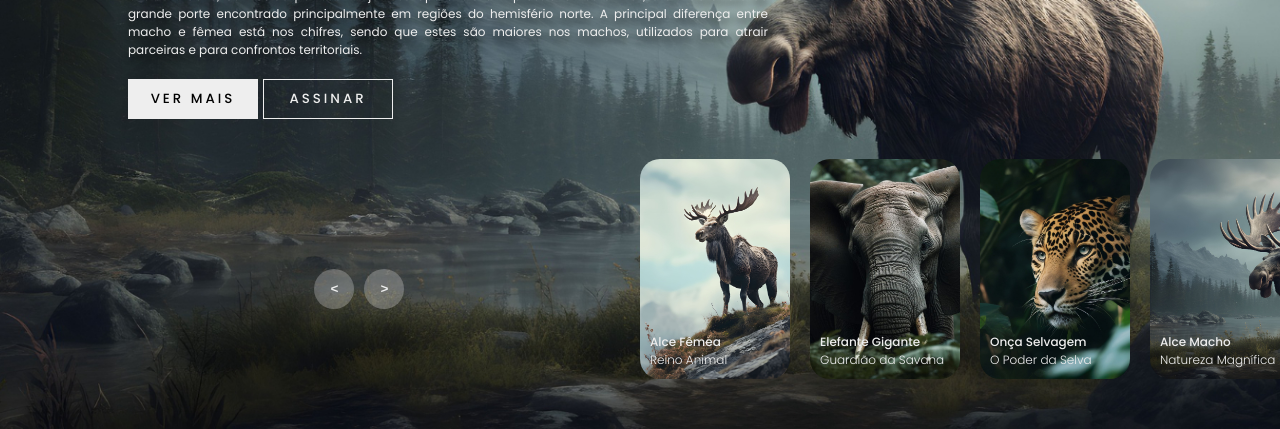
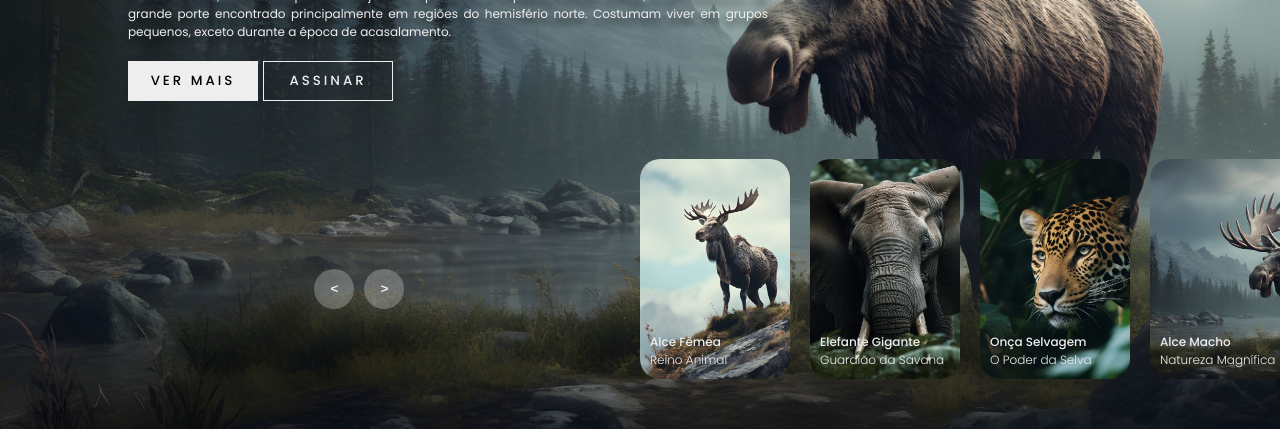
Before and after one commit to charlesbrcosta/CarouselImagensInterativo, a plain HTML site: page index.html in a window 1280 px wide. Shown: the part 371-800 px from the top of the page. Drawn offline with Linux system fonts and the light colour scheme.

Commit message:
ajuste no textos da descrição dos conteudos

```diff
--- a/index.html
+++ b/index.html
@@ -30,7 +30,7 @@
                     <div class="title">Mundo Animal</div>
                     <div class="topic">VIDA DOS ALCES</div>
                     <div class="des">
-                        O alce macho, conhecido por sua majestosa aparência e impressionantes chifres, é um herbívoro de grande porte encontrado principalmente em regiões do hemisfério norte. A principal diferença entre macho e fêmea está nos chifres, sendo que estes são maiores nos machos, utilizados para atrair parceiras e para confrontos territoriais.
+                        O alce macho, conhecido por sua majestosa aparência e impressionantes chifres, é um herbívoro de grande porte encontrado principalmente em regiões do hemisfério norte. Costumam viver em grupos pequenos, exceto durante a época de acasalamento.
                     </div>
                     <div class="buttons">
                         <button>VER MAIS</button>
@@ -45,7 +45,7 @@
                     <div class="title">Mundo Animal</div>
                     <div class="topic">VIDA DOS ALCES</div>
                     <div class="des">
-                        A alce fêmea, também conhecida como alce vaca, é um membro elegante e grácil da família dos cervídeos. Assim como o macho, é herbívora, alimentando-se de folhas, brotos e plantas aquáticas. Não são carnívoras. Costumam viver em grupos familiares, sendo lideradas por uma fêmea mais velha.
+                        A alce fêmea, também conhecida como alce vaca, é um membro elegante e grácil da família dos cervídeos. Assim como o macho, é herbívora, alimentando-se de folhas, brotos e plantas aquáticas. Não são carnívoras.
                     </div>
                     <div class="buttons">
                         <button>VER MAIS</button>
@@ -60,7 +60,7 @@
                     <div class="title">Mundo Animal</div>
                     <div class="topic">VIDA DOS ELEFANTES</div>
                     <div class="des">
-                        O elefante, um dos maiores mamíferos terrestres, é um herbívoro que se alimenta principalmente de folhas, cascas, frutas e até mesmo gramíneas. São conhecidos por sua inteligência, memória e complexo sistema social. A principal diferença entre macho e fêmea está nos grandes dentes incisivos, conhecidos como presas.
+                        O elefante, um dos maiores mamíferos terrestres, é um herbívoro que se alimenta principalmente de folhas, cascas, frutas e até mesmo gramíneas. São conhecidos por sua inteligência, memória e complexo sistema social.
                     </div>
                     <div class="buttons">
                         <button>VER MAIS</button>
@@ -75,7 +75,7 @@
                     <div class="title">Mundo Animal</div>
                     <div class="topic">VIDA DAS ONÇAS</div>
                     <div class="des">
-                        A onça pintada, também conhecida como jaguar, é um felino carnívoro de porte médio a grande, encontrado principalmente nas Américas. São animais solitários, exceto durante a época de acasalamento. As onças atingem a maturidade sexual por volta dos 3 anos e podem viver até 12 a 15 anos na natureza.
+                        A onça pintada, também conhecida como jaguar, é um felino carnívoro de porte médio a grande, encontrado principalmente nas Américas. São animais solitários, exceto durante a época de acasalamento.
                     </div>
                     <div class="buttons">
                         <button>VER MAIS</button>
```
